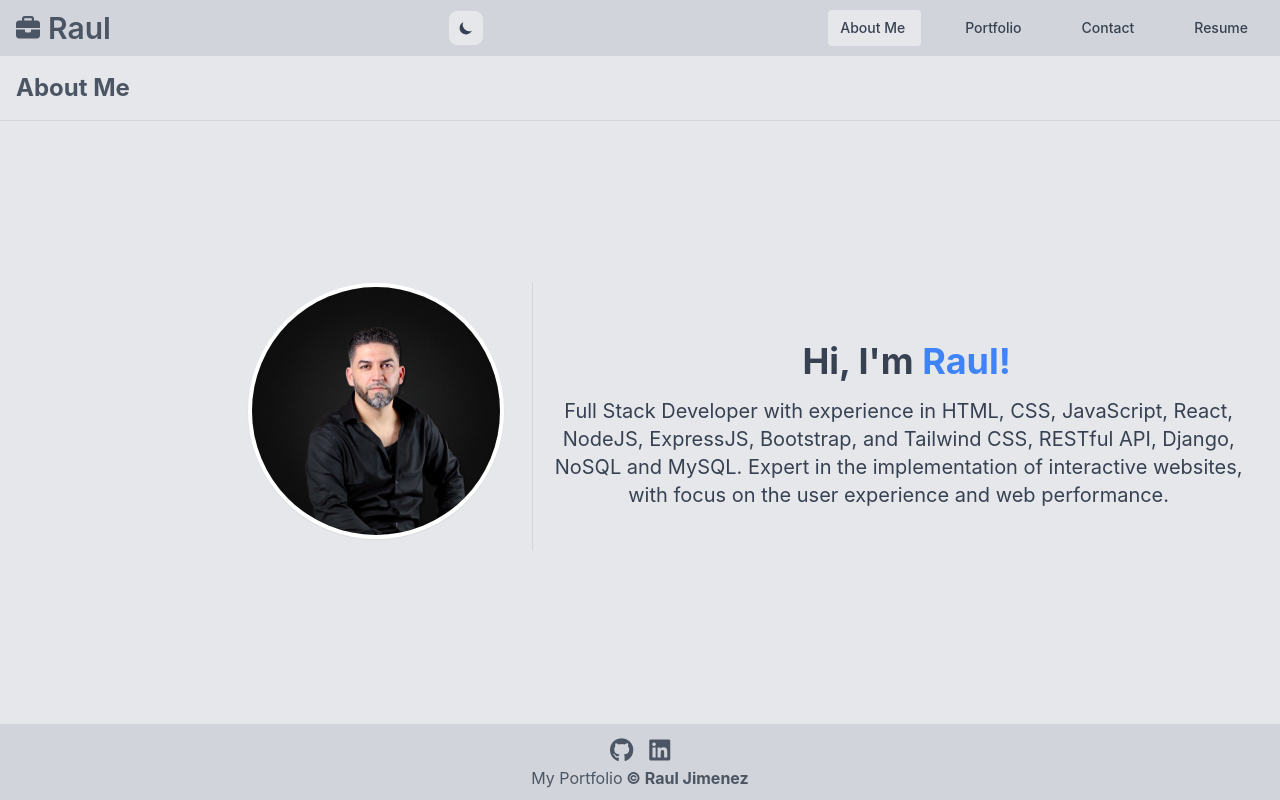
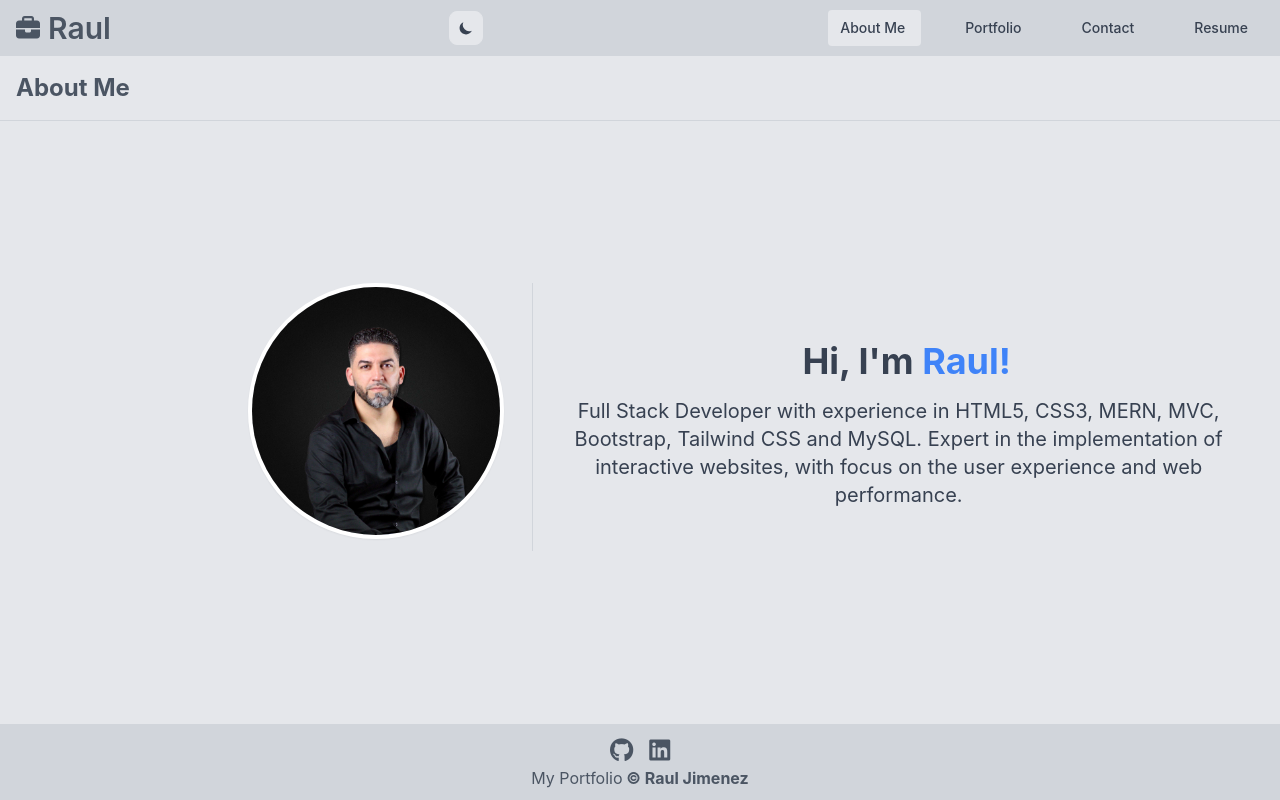
Before and after one commit to jimenezraul/react-portfolio, a React (Create React App) app: page / in a window 1280 px wide. Built offline with nearby package versions, Linux system fonts and the light colour scheme.

Commit message:
update resume pdf

```diff
--- a/src/component/AboutMe/index.js
+++ b/src/component/AboutMe/index.js
@@ -18,9 +18,7 @@ const AboutMe = () => {
               Hi, I'm <span className="text-blue-500">Raul!</span>
             </h1>
             <p className="text-center text-xl pl-5 pr-5 md:pr-9">
-              Full Stack Developer with experience in HTML, CSS, JavaScript,
-              React, NodeJS, ExpressJS, Bootstrap, and Tailwind CSS, RESTful
-              API, Django, NoSQL and MySQL. Expert in the implementation of
+              Full Stack Developer with experience in HTML5, CSS3, MERN, MVC, Bootstrap, Tailwind CSS and MySQL. Expert in the implementation of
               interactive websites, with focus on the user experience and web
               performance.
             </p>
```
Also changed, not shown: 1 other file (tests, documents, lock files or other folders).
